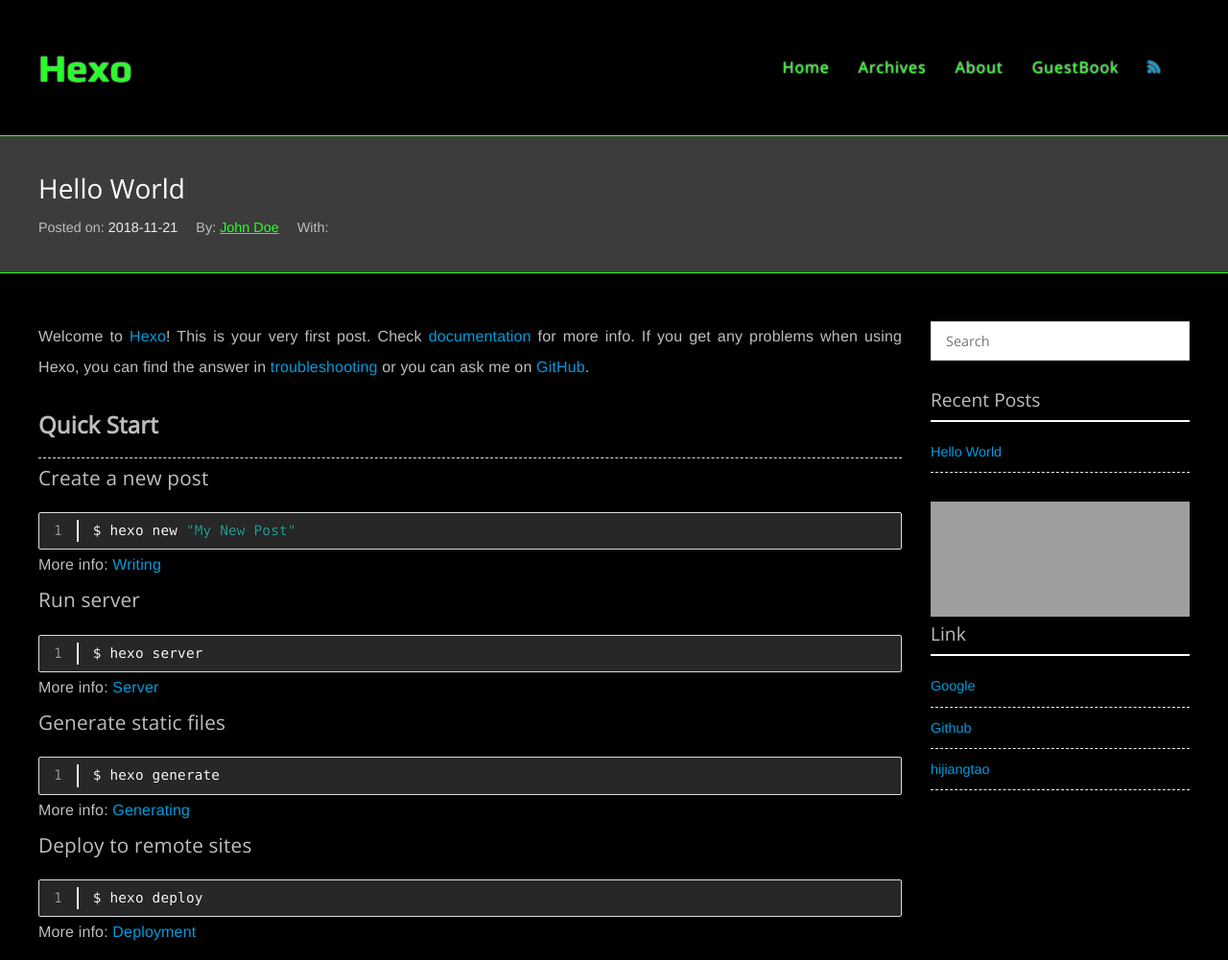
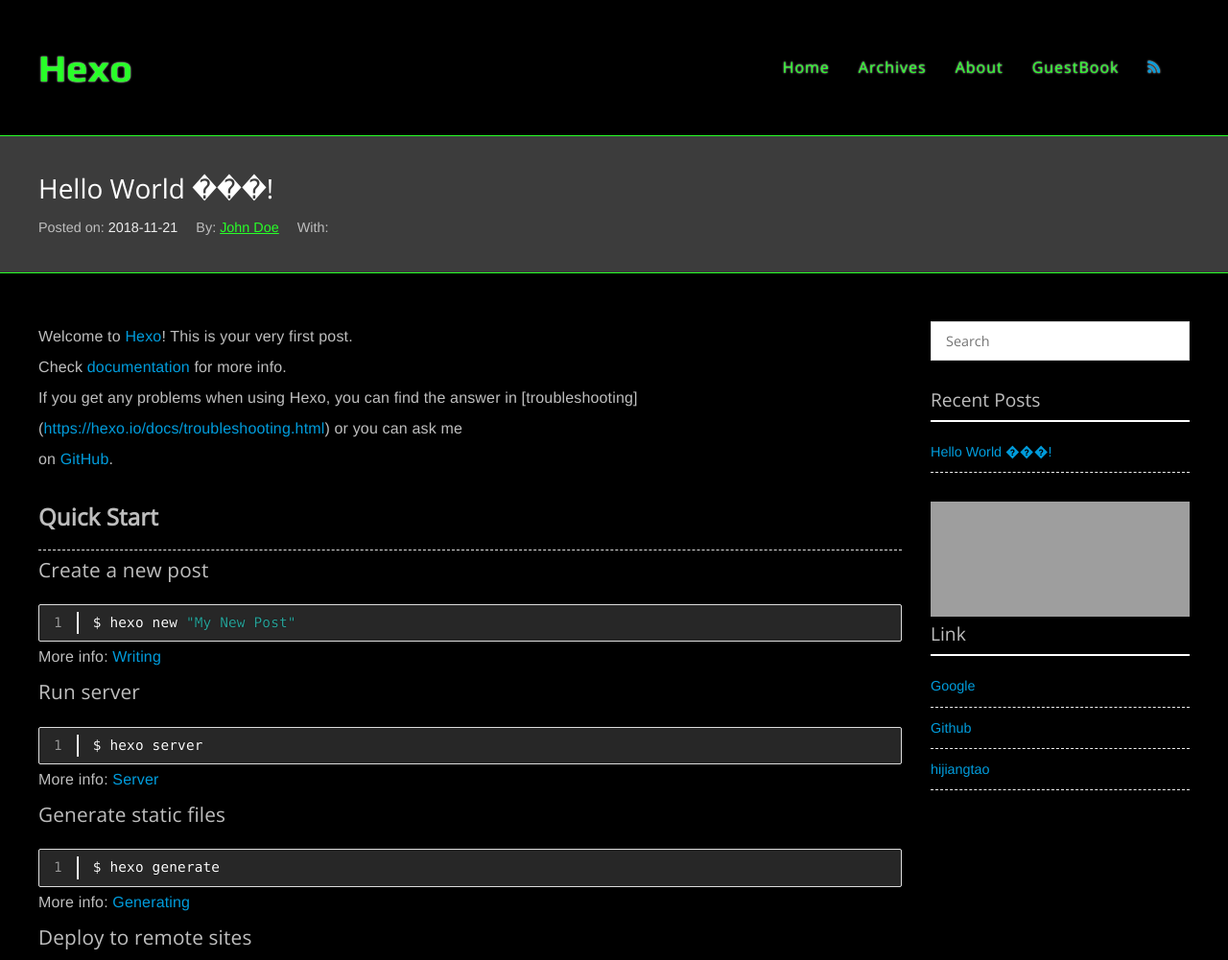
Before and after one commit to MirSu0429/MirSu0429.github.io, a plain HTML site: page 2018/11/21/hello-world/index.html in a window 1280 px wide. Shown: the top 1001 px of the page at 96% size. Drawn offline with nearby package versions, Linux system fonts and the light colour scheme; some packages are replaced by stand-ins of ours; grey boxes are pictures that could not be loaded.

Commit message:
Site updated: 2018-11-23 19:46:14

```diff
--- a/2018/11/21/hello-world/index.html
+++ b/2018/11/21/hello-world/index.html
@@ -5,15 +5,15 @@
 <head><meta name="generator" content="Hexo 3.8.0">
   <meta charset="utf-8">
 
-  <title>Hello World | Hexo</title>
+  <title>Hello World ���! | Hexo</title>
   <meta name="author" content="John Doe">
 
-  <meta name="description" content="Welcome to Hexo! This is your very first post. Check documentation for more info. If you get any problems when using Hexo, you can find the answer in ">
+  <meta name="description" content="Welcome to Hexo! This is your very first post.Check documentation for more info.If you get any problems when using Hexo, you can find the answer in [t">
 
 
   <meta name="viewport" content="width=device-width, initial-scale=1, maximum-scale=1">
 
-  <meta property="og:title" content="Hello World">
+  <meta property="og:title" content="Hello World ���!">
   <meta property="og:site_name" content="Hexo">
 
 
@@ -136,7 +136,7 @@ body{ -webkit-animation: bugfix infinite 1s; }
   	<div class="inner">
       <div class="padding">
 
-          <h1>Hello World</h1>
+          <h1>Hello World ���!</h1>
           <ul>
             <li>
               <span class="heading-span">Posted on: </span>
@@ -171,7 +171,7 @@ body{ -webkit-animation: bugfix infinite 1s; }
 
       <div class="entry">
 
-          <p>Welcome to <a href="https://hexo.io/" target="_blank" rel="noopener">Hexo</a>! This is your very first post. Check <a href="https://hexo.io/docs/" target="_blank" rel="noopener">documentation</a> for more info. If you get any problems when using Hexo, you can find the answer in <a href="https://hexo.io/docs/troubleshooting.html" target="_blank" rel="noopener">troubleshooting</a> or you can ask me on <a href="https://github.com/hexojs/hexo/issues" target="_blank" rel="noopener">GitHub</a>.</p>
+          <p>Welcome to <a href="https://hexo.io/" target="_blank" rel="noopener">Hexo</a>! This is your very first post.<br>Check <a href="https://hexo.io/docs/" target="_blank" rel="noopener">documentation</a> for more info.<br>If you get any problems when using Hexo, you can find the answer in [troubleshooting]<br>(<a href="https://hexo.io/docs/troubleshooting.html" target="_blank" rel="noopener">https://hexo.io/docs/troubleshooting.html</a>) or you can ask me<br>on <a href="https://github.com/hexojs/hexo/issues" target="_blank" rel="noopener">GitHub</a>.</p>
 <h2 id="Quick-Start"><a href="#Quick-Start" class="headerlink" title="Quick Start"></a>Quick Start</h2><h3 id="Create-a-new-post"><a href="#Create-a-new-post" class="headerlink" title="Create a new post"></a>Create a new post</h3><figure class="highlight bash"><table><tr><td class="gutter"><pre><span class="line">1</span><br></pre></td><td class="code"><pre><span class="line">$ hexo new <span class="string">"My New Post"</span></span><br></pre></td></tr></table></figure>
 <p>More info: <a href="https://hexo.io/docs/writing.html" target="_blank" rel="noopener">Writing</a></p>
 <h3 id="Run-server"><a href="#Run-server" class="headerlink" title="Run server"></a>Run server</h3><figure class="highlight bash"><table><tr><td class="gutter"><pre><span class="line">1</span><br></pre></td><td class="code"><pre><span class="line">$ hexo server</span><br></pre></td></tr></table></figure>
@@ -235,7 +235,7 @@ body{ -webkit-animation: bugfix infinite 1s; }
   <ul class="entry">
 
       <li>
-        <a href="/2018/11/21/hello-world/">Hello World</a>
+        <a href="/2018/11/21/hello-world/">Hello World ���!</a>
       </li>
 
   </ul>
```
Also changed, not shown: archives/2018/11/index.html (+2 -2 lines), archives/2018/index.html (+2 -2 lines), archives/index.html (+2 -2 lines), index.html (+3 -3 lines).
